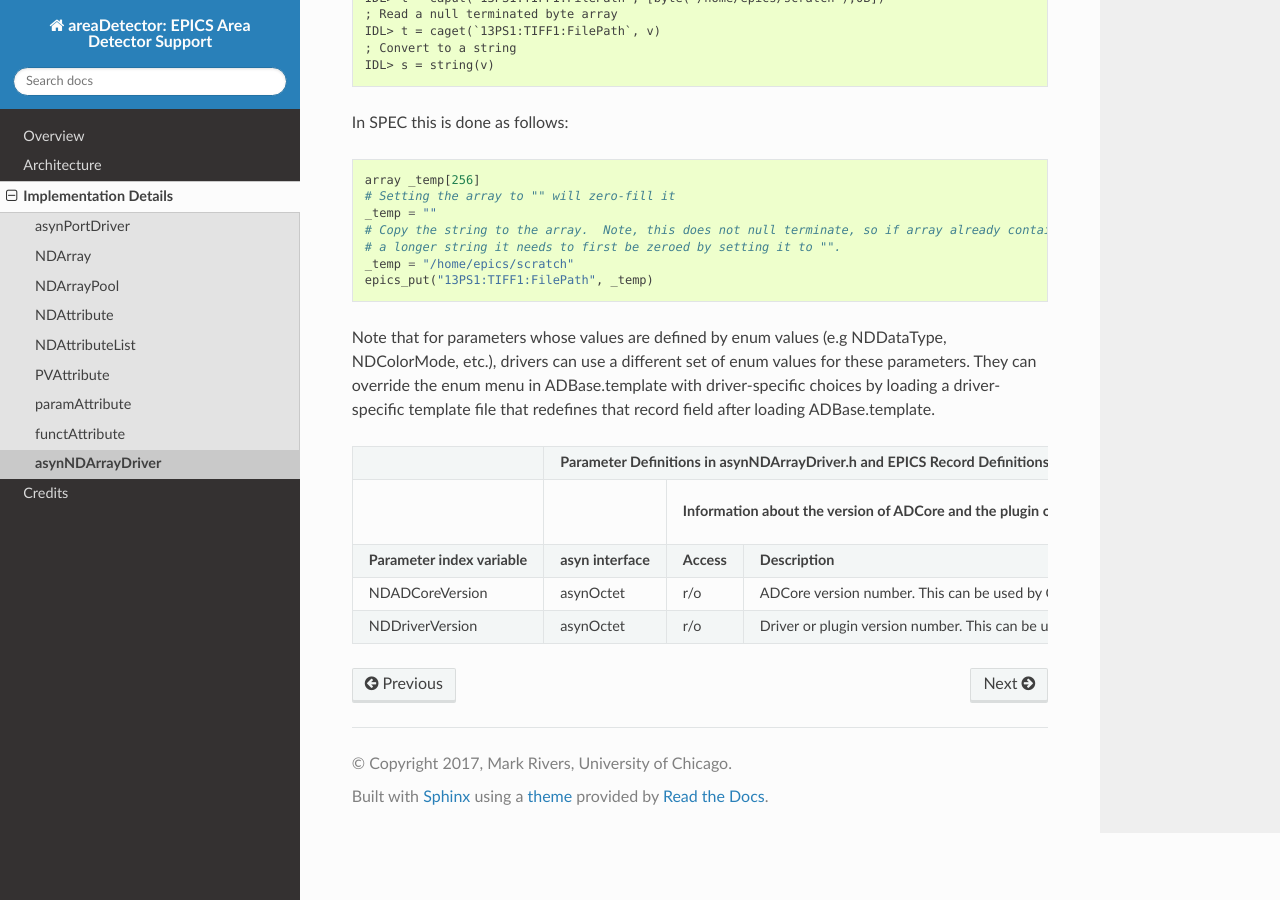
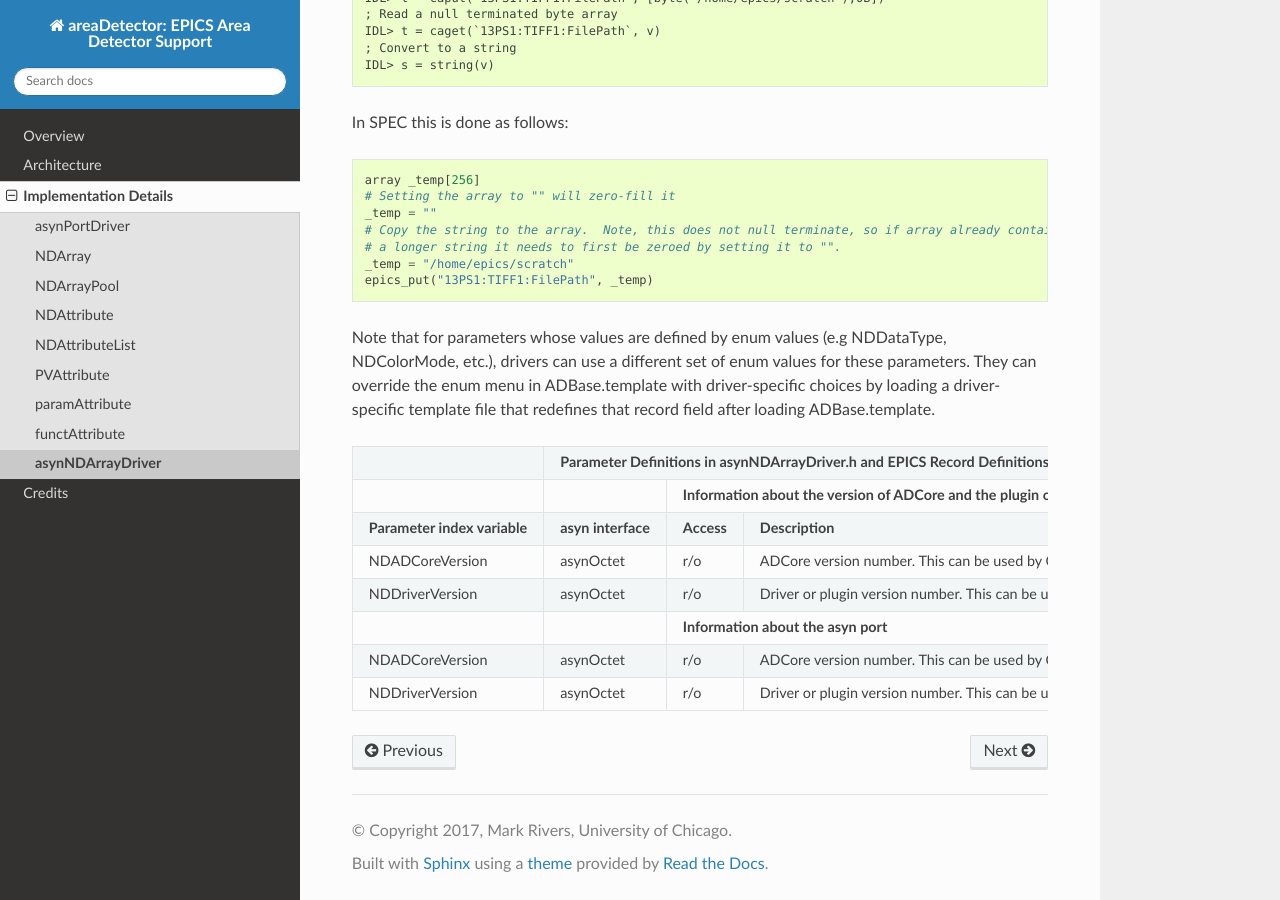
Before and after one commit to MarkRivers/areadetector-1, a Sphinx documentation site: the page built from docs/source/implementation_details/asynNDArrayDriver.rst, in a window 1280 px wide and 900 px high, scrolled down 968 px. Built offline with Sphinx 7.4.7 and the Read the Docs theme 2.0.0, drawn with Linux system fonts in a browser that asks for light colours.

Commit message:
working on table

```diff
--- a/docs/source/implementation_details/asynNDArrayDriver.rst
+++ b/docs/source/implementation_details/asynNDArrayDriver.rst
@@ -40,7 +40,7 @@ Note that for parameters whose values are defined by enum values (e.g NDDataType
 +-------------------------------+----------------------------------------------------------------------------------------------------------------------------------------------------+------------------------+
 |                               | **Parameter Definitions in asynNDArrayDriver.h and EPICS Record Definitions in NDArrayBase.template (file-related records are in NDFile.template)**|                        |
 +-------------------------------+--------------------+---------------------------------------------------------------------------+---------------------------------------------------+------------------------+
-|                               |                    | **Information about the version of ADCore and the plugin or driver**      |                    |                              |                        |
+|                               |                    | **Information about the version of ADCore and the plugin or driver**      |                                                   |                        |
 +-------------------------------+--------------------+-------------+-------------------------------------------------------------+--------------------+------------------------------+------------------------+
 | **Parameter index variable**  | **asyn interface** | **Access**  | **Description**                                             | **drvInfo string** |  **EPICS record name**       |  **EPICS record type** |
 +-------------------------------+--------------------+-------------+-------------------------------------------------------------+--------------------+------------------------------+------------------------+
@@ -53,3 +53,14 @@ Note that for parameters whose values are defined by enum values (e.g NDDataType
 |                               |                    |             | Channel Access clients to alter their behavior              | DRIVER_VERSION     | $(P)$(R)DriverVersion_RBV    |     stringin           |
 |                               |                    |             | depending on the version of the plugin or driver.           |                    |                              |                        |
 +-------------------------------+--------------------+-------------+-------------------------------------------------------------+--------------------+------------------------------+------------------------+
+|                               |                    |  **Information about the asyn port**                                      |                                                   |                        |
++-------------------------------+--------------------+-------------+-------------------------------------------------------------+--------------------+------------------------------+------------------------+
+| NDADCoreVersion               | asynOctet          | r/o         | ADCore version number. This can be used by Channel Access   |                    |                              |                        |
+|                               |                    |             | clients to alter their behavior depending on the            | ADCORE_VERSION     | $(P)$(R)ADCoreVersion_RBV    |     stringin           |
+|                               |                    |             | version of ADCore that was used to build this               |                    |                              |                        |
+|                               |                    |             | driver or plugin.                                           |                    |                              |                        |
++-------------------------------+--------------------+-------------+-------------------------------------------------------------+--------------------+------------------------------+------------------------+
+| NDDriverVersion               | asynOctet          | r/o         | Driver or plugin version number. This can be used by        |                    |                              |                        |
+|                               |                    |             | Channel Access clients to alter their behavior              | DRIVER_VERSION     | $(P)$(R)DriverVersion_RBV    |     stringin           |
+|                               |                    |             | depending on the version of the plugin or driver.           |                    |                              |                        |
++-------------------------------+--------------------+-------------+-------------------------------------------------------------+--------------------+------------------------------+------------------------+
```
